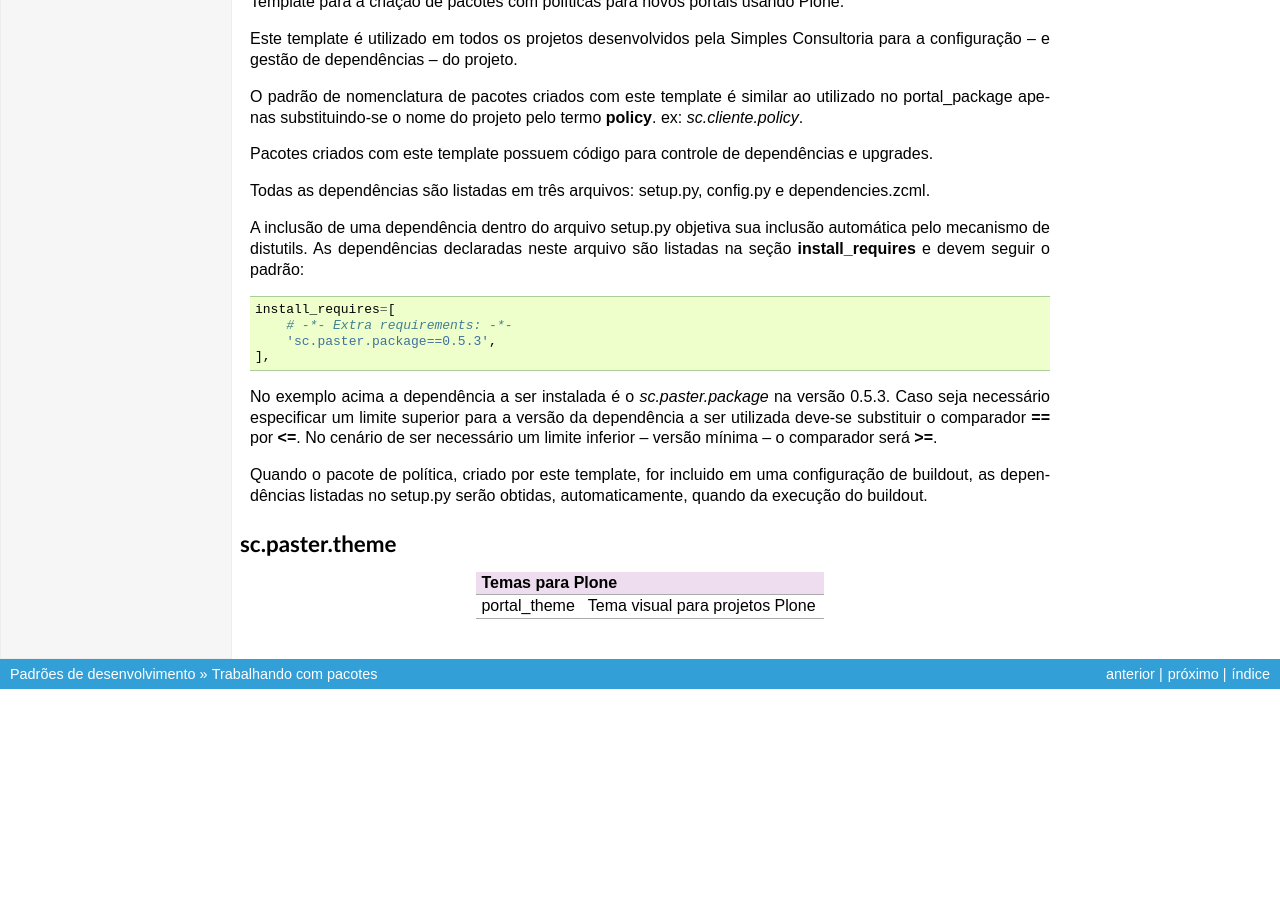
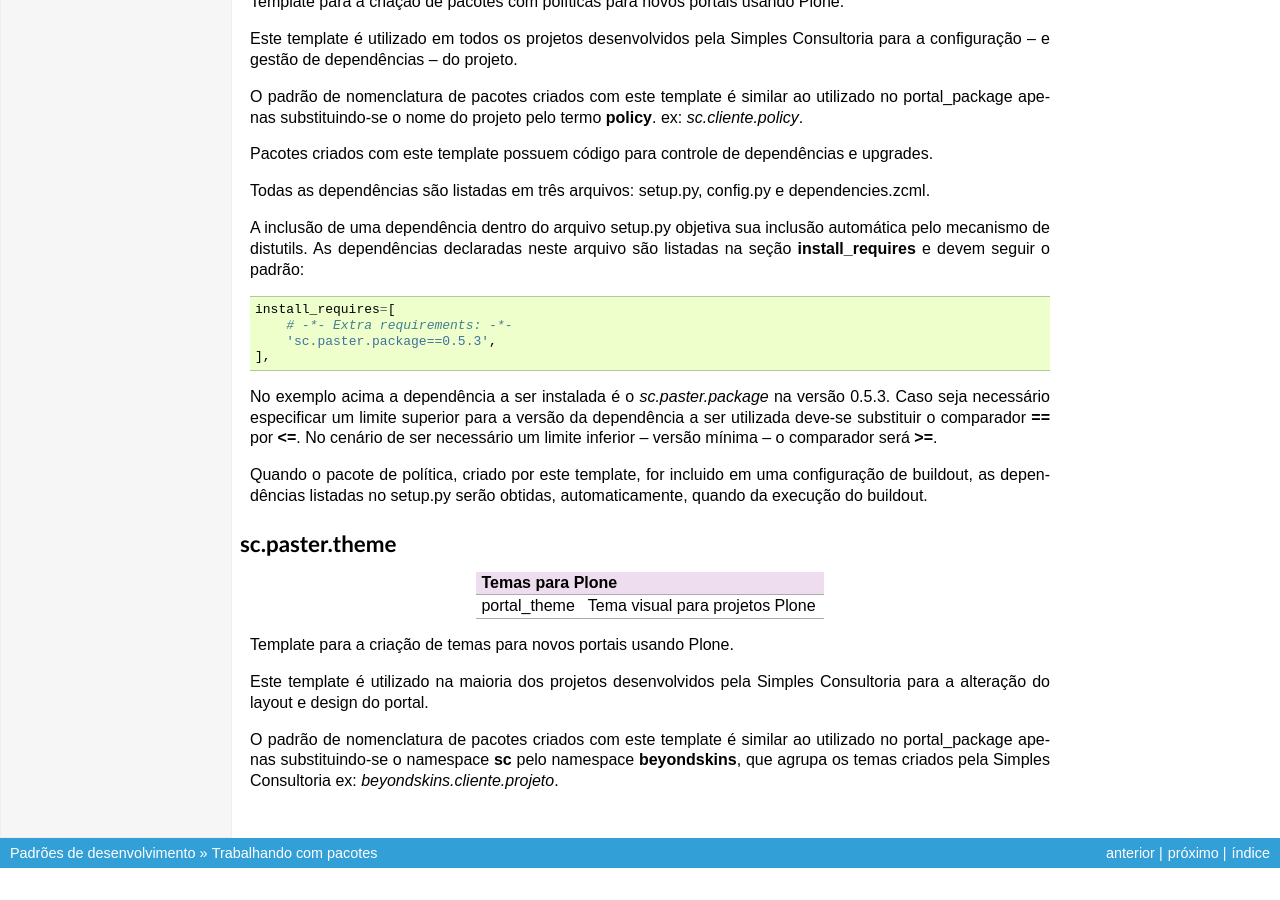
Before and after one commit to simplesconsultoria/sc.dev.core, a Sphinx documentation site: the page built from docs/pacotes.txt, in a window 1280 px wide and 900 px high, scrolled down 3582 px. Built offline with Sphinx 7.4.7, drawn with Linux system fonts in a browser that asks for light colours; before the commit the page ends 4303 px from its top, so only the background shows below that.

Commit message:
Expand the description of our packages

```diff
--- a/docs/pacotes.txt
+++ b/docs/pacotes.txt
@@ -287,3 +287,13 @@ sc.paster.theme
 +===================+=========================================================+
 |  portal_theme     | Tema visual para projetos Plone                         |
 +-------------------+---------------------------------------------------------+
+
+Template para a criação de temas para novos portais usando Plone.
+
+Este template é utilizado na maioria dos projetos desenvolvidos pela Simples
+Consultoria para a alteração do layout e design do portal.
+
+O padrão de nomenclatura de pacotes criados com este template é similar ao
+utilizado no portal_package apenas substituindo-se o namespace **sc** pelo
+namespace **beyondskins**, que agrupa os temas criados pela Simples Consultoria
+ex: *beyondskins.cliente.projeto*.
```
